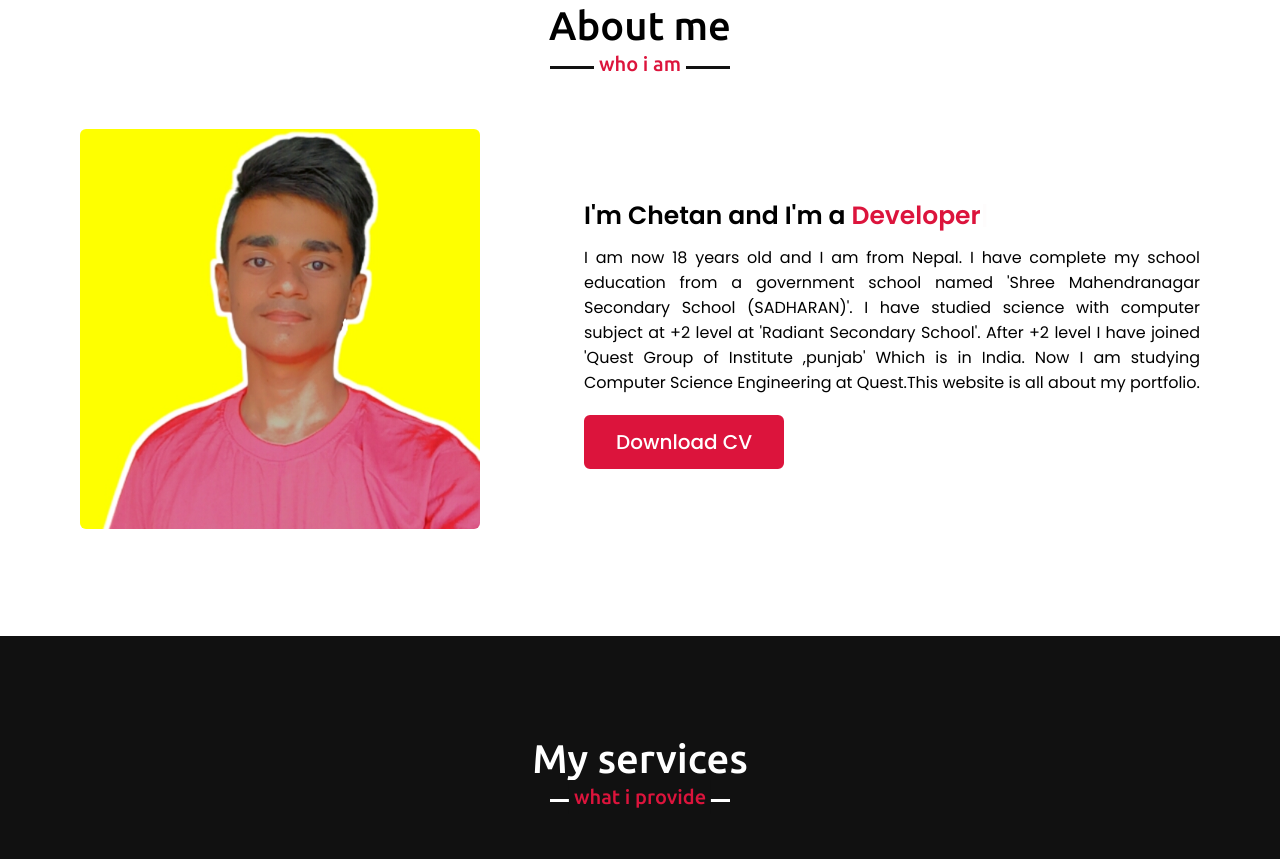
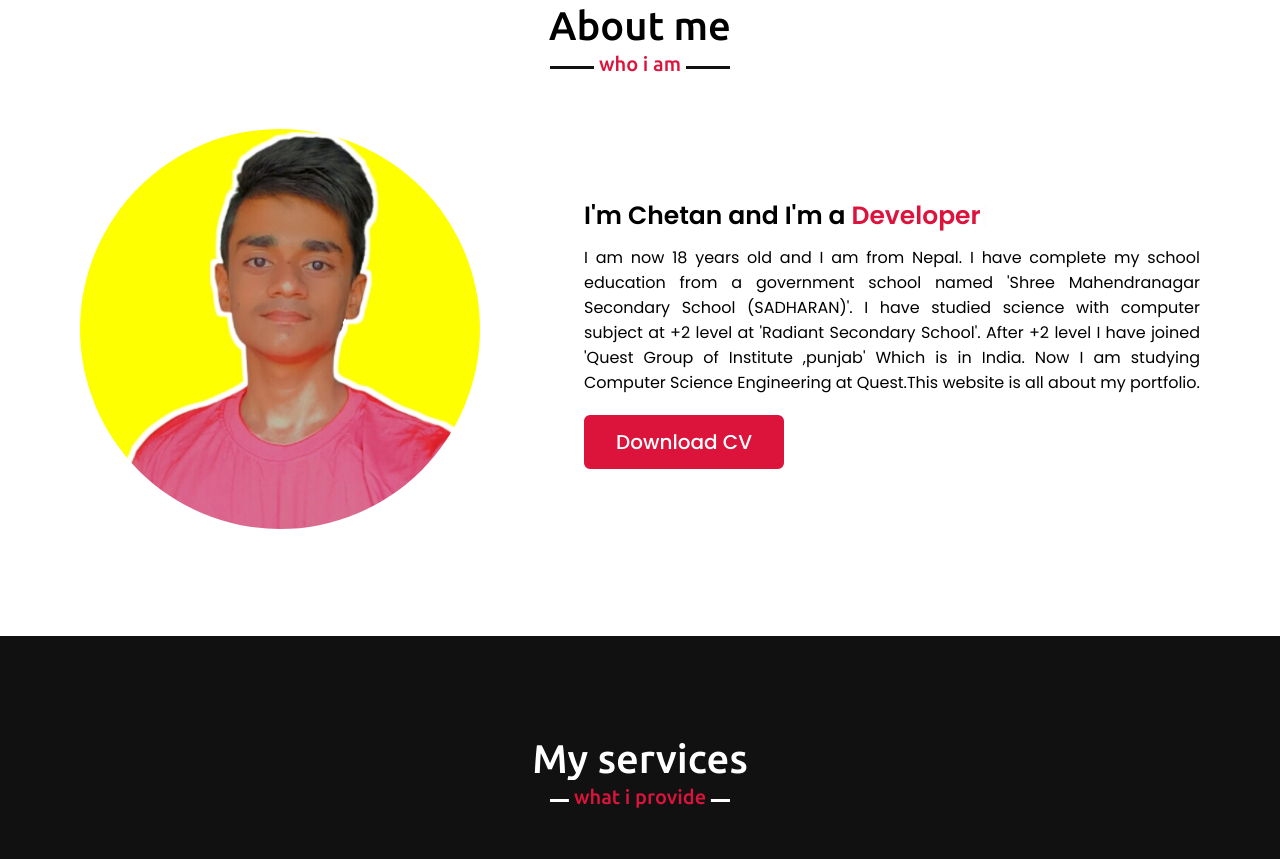
Before and after one commit to Chetan9848/portfolio-website, a plain HTML site: page index.html in a window 1280 px wide. Shown: the part 897-1756 px from the top of the page. Drawn offline with nearby package versions, Linux system fonts and the light colour scheme.

```diff
--- a/style.css
+++ b/style.css
@@ -246,7 +246,7 @@ section .title::after {
     height: 400px;
     width: 400px;
     object-fit: cover;
-    border-radius: 6px;
+    border-radius: 200px;
 }
 
 .about .about-content .right {
```
